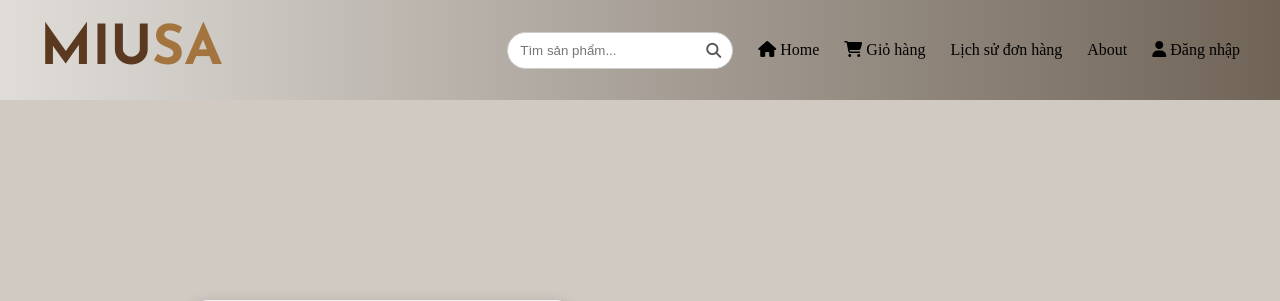
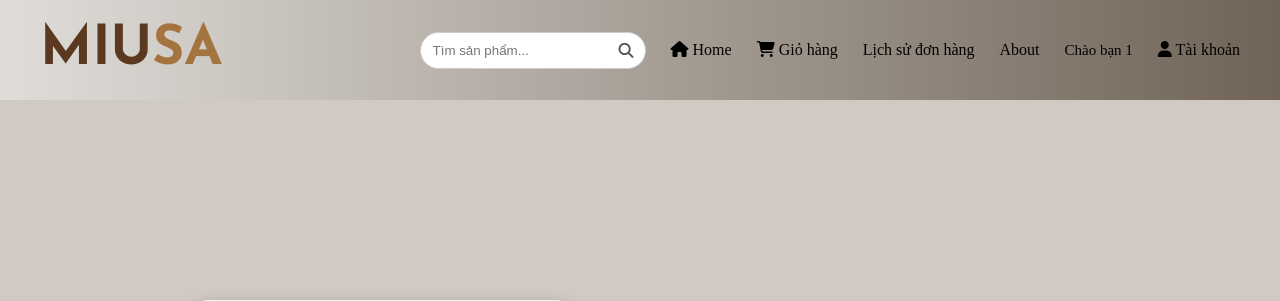
Before and after one commit to xuntaho/Nhom-17---Xay-dung-ung-dung-web-ban-quan-ao, a PHP site: page /chitiet.php?id=1 in a window 1280 px wide. Shown: the top 301 px of the page. Run offline with PHP 8.4, Linux system fonts and the light colour scheme; the visitor is signed in with stand-in values (Sample User, id 1); data comes from the database, SQL or seed files in the repository.

Commit message:
Sua chi tiet back end

```diff
--- a/MNM/view/chitiet.php
+++ b/MNM/view/chitiet.php
@@ -135,7 +135,14 @@ if (isset($_POST['add_to_cart'])) {
         <a href="giohang.php"><i class="fa-solid fa-cart-shopping"></i> Giỏ hàng</a>
         <a href="lichsudonhang.php">Lịch sử đơn hàng</a>
         <a href="about.php">About</a>
-        <a href="dangnhap.php"><i class="fa-solid fa-user"></i> Đăng nhập</a>
+        <?php if (!isset($_SESSION["id_nguoi_dung"])) { ?>
+            <a href="dangnhap.php"><i class="fa-solid fa-user"></i> Đăng nhập</a>
+        <?php } else { ?>
+            <span style="color:black;font-size:15px;">
+                Chào bạn <?php echo $_SESSION["ten_dang_nhap"]; ?>
+            </span>
+            <a href="thongtintaikhoan.php"><i class="fa-solid fa-user"></i> Tài khoản</a>
+        <?php } ?>
     </nav>
 </header>
 
```
